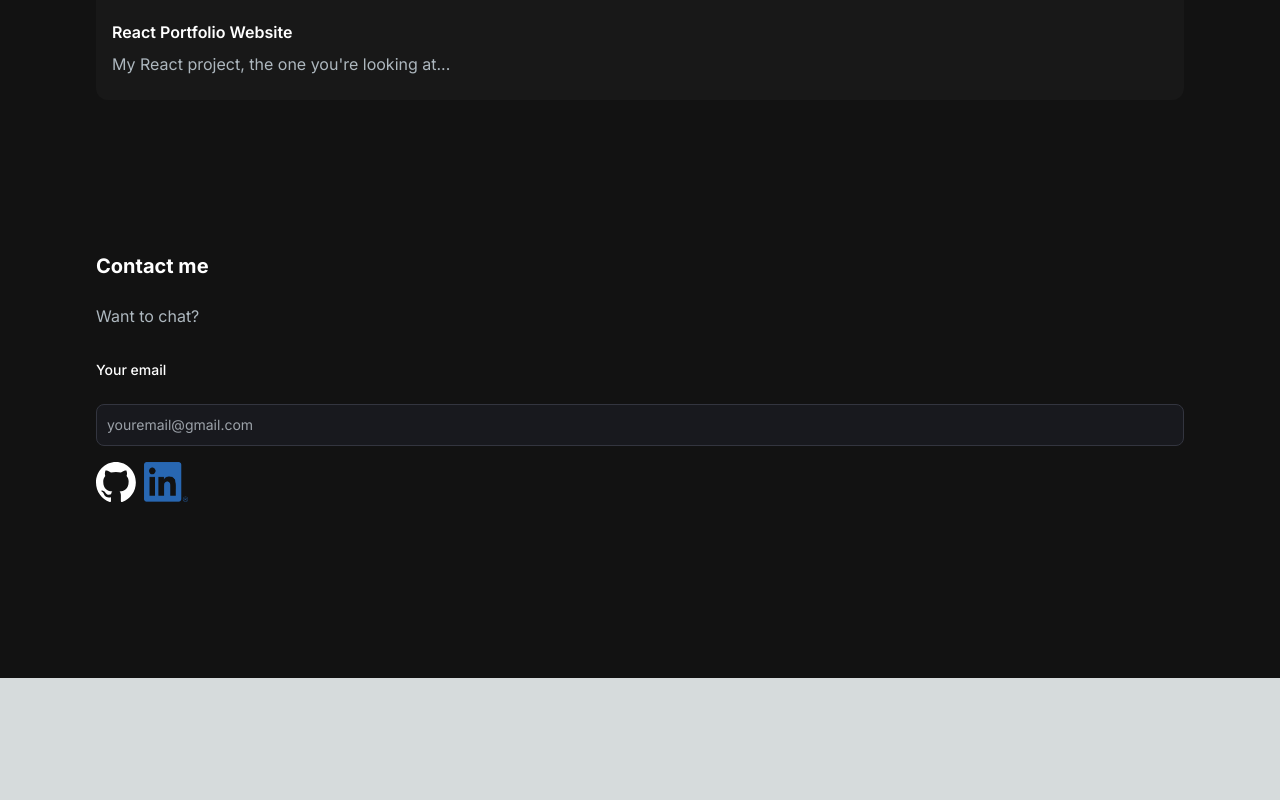
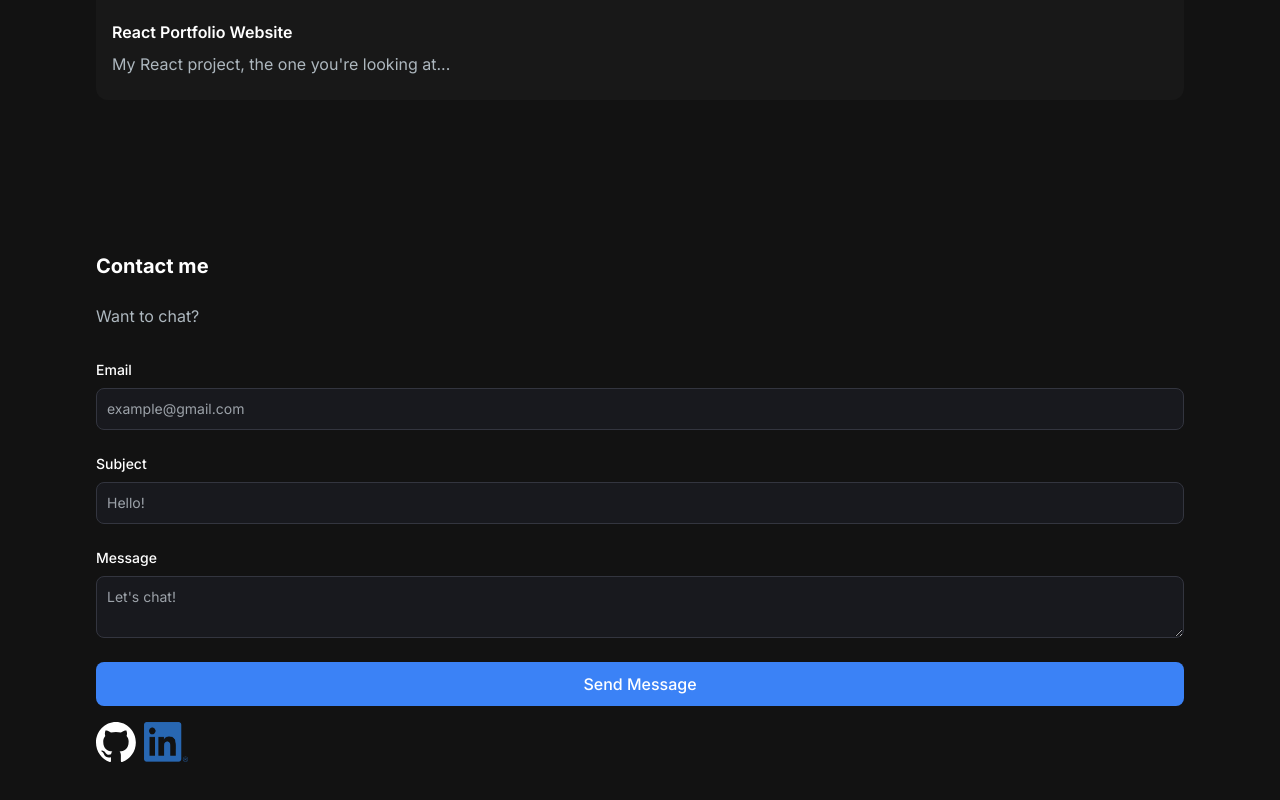
Before and after one commit to quadratini/Portfolio2, a Next.js app: page / in a window 1280 px wide. Shown: the part 852-1652 px from the top of the page. Before the commit the page ends 1530 px from the top, so only its background shows below. Built offline with nearby package versions, Linux system fonts and the light colour scheme.

Commit message:
updated email section

```diff
--- a/app/api/send/route.js
+++ b/app/api/send/route.js
@@ -2,11 +2,12 @@
 import { Resend } from "resend";
 
 const resend = new Resend(process.env.RESEND_API_KEY);
+const fromEmail = process.env.FROM_EMAIL;
 
 export async function POST() {
   try {
     const data = await resend.emails.send({
-      from: "Ronny <ronnyrit@gmail.com>",
+      from: fromEmail,
       to: ["ronnyrit@gmail.com"],
       subject: "Hello world",
       react: (
--- a/app/components/EmailSection.jsx
+++ b/app/components/EmailSection.jsx
@@ -10,26 +10,61 @@ const EmailSection = () => {
       <div>
         <h5 className="text-xl font-bold text-white my-2">Contact me</h5>
       </div>
-      <p className="text-[#ADB7BE] mb-4 max-w-md">
-        {" "}
-        Want to chat?
-      </p>
+      <p className="text-[#ADB7BE] mb-4 max-w-md"> Want to chat?</p>
       <div>
-        <form className="flex flex-col gap-4">
+        <form className="flex flex-col">
+          <div className="mb-6">
             <label
               htmlFor="email"
               type="email"
               className="text-white block mb-2 text-sm font-medium"
             >
-            Your email
+              Email
             </label>
             <input
               type="email"
               id="email"
               required
               className="bg-[#18191E] border border-[#33353F] placeholder-[#9CA2A9] text-gray-100 text-sm rounded-lg block w-full p-2.5"
-            placeholder="youremail@gmail.com"
+              placeholder="example@gmail.com"
             />
+          </div>
+
+          <div className="mb-6">
+            <label
+              htmlFor="subject"
+              className="text-white block mb-2 text-sm font-medium"
+            >
+              Subject
+            </label>
+            <input
+              type="text"
+              id="subject"
+              required
+              className="bg-[#18191E] border border-[#33353F] placeholder-[#9CA2A9] text-gray-100 text-sm rounded-lg block w-full p-2.5"
+              placeholder="Hello!"
+            />
+          </div>
+          <div className="mb-6">
+            <label
+              htmlFor="message"
+              className="text-white block mb-2 text-sm font-medium"
+            >
+              Message
+            </label>
+            <textarea
+              name="message"
+              id="message"
+              className="bg-[#18191E] border border-[#33353F] placeholder-[#9CA2A9] text-gray-100 text-sm rounded-lg block w-full p-2.5"
+              placeholder="Let's chat!"
+            />
+          </div>
+          <button
+            type="submit"
+            className="bg-blue-500 hover:bg-blue-600 text-white font-medium py-2.5 px-5 rounded-lg w-full"
+          >
+            Send Message
+          </button>
         </form>
       </div>
       <div className="socials flex flex-row gap-2">
```
Lines whose indentation alone changed are shown as unchanged.
